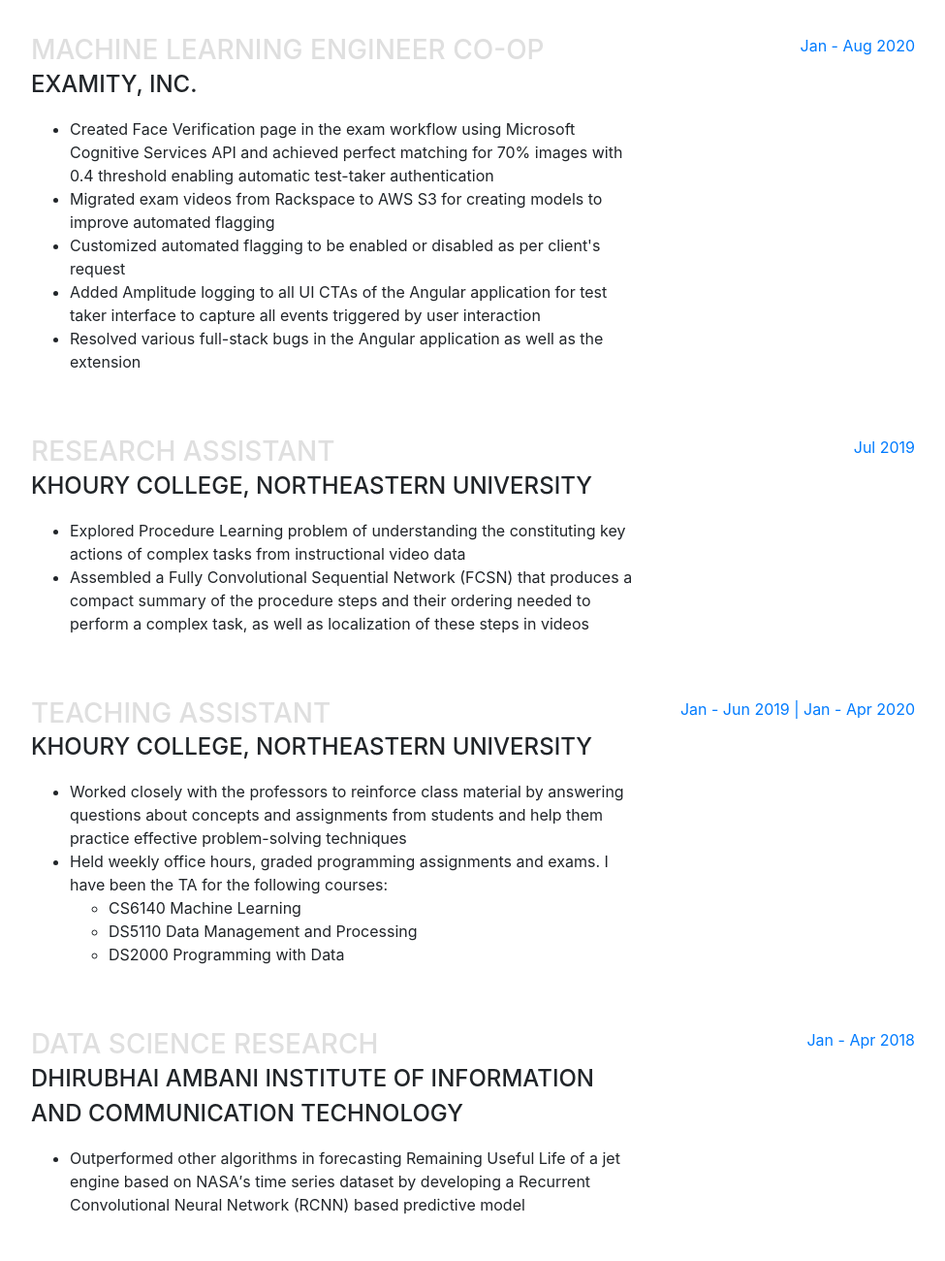
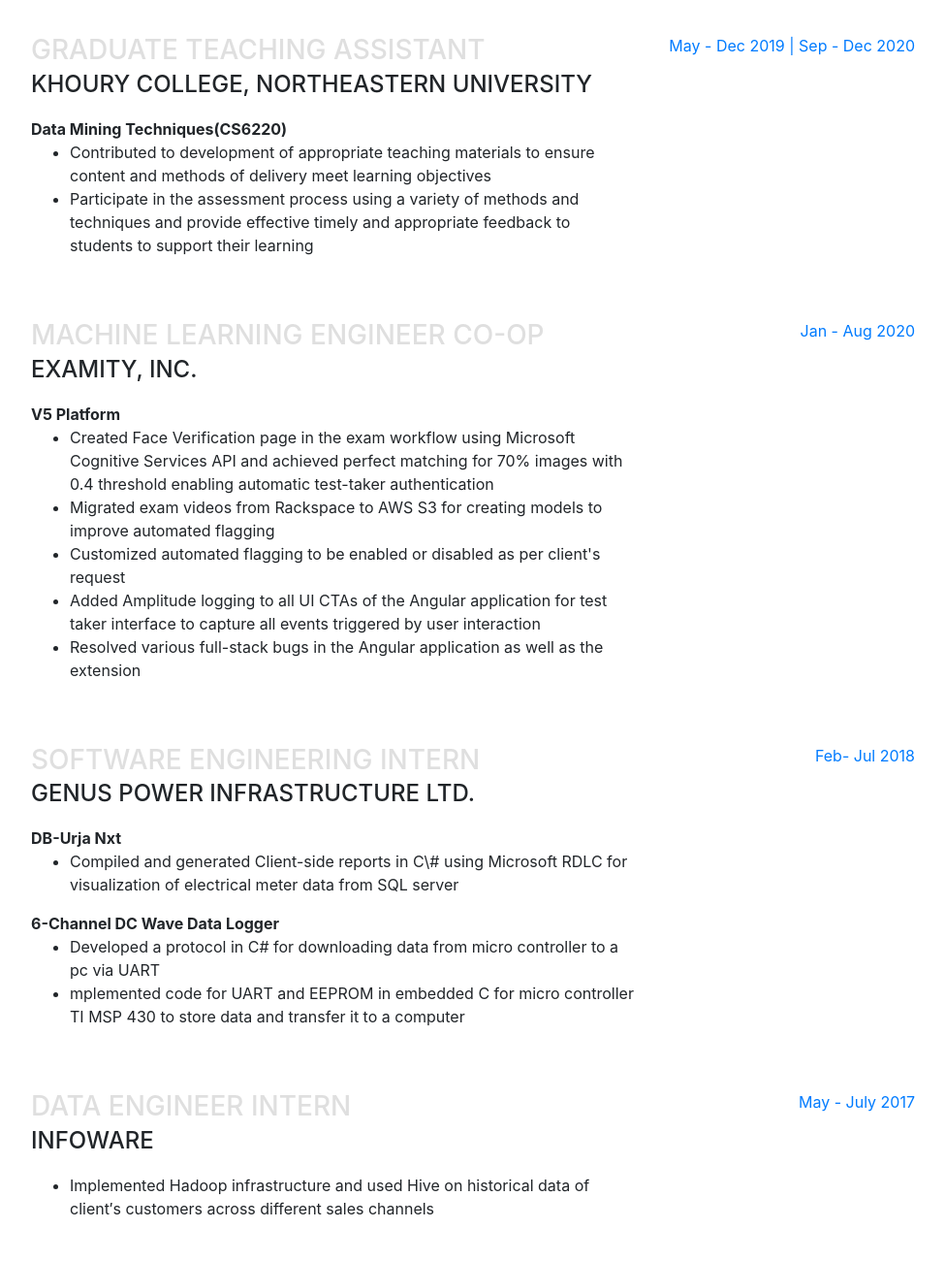
Before and after one commit to AyushPBhandari/AyushPBhandari.github.io, a website with bundled scripts: page index.html in a window 1280 px wide. Shown: the part 900-2200 px from the top of the page at 97% size, without its empty margins (288-1263 px from the left). Built offline with nearby package versions, Linux system fonts and the light colour scheme; a web font is replaced by a local one.

Commit message:
Updated Work Ex

```diff
--- a/index.html
+++ b/index.html
@@ -70,7 +70,7 @@
         <div class="subheading mb-5">Boston, MA · <a href="tel:+19788768300">(978) 876-8300</a> ·
           <a href="mailto:bhandari.ay@northeastern.edu">bhandari.ay@northeastern.edu</a>
         </div>
-        <p class="lead mb-5">I am an aspiring Data Scientist with a graduate degree from Northeastern University.</p>
+        <p class="lead mb-5">I am an aspiring Data Scientist with a graduate degree in Data Science from Northeastern University.</p>
         <div class="social-icons">
           <a href="https://www.linkedin.com/in/bhandariay/">
             <i class="fab fa-linkedin-in"></i>
@@ -99,8 +99,27 @@
 
         <div class="resume-item d-flex flex-column flex-md-row justify-content-between mb-5">
           <div class="resume-content">
+            <h3 class="mb-0">Graduate Teaching Assistant</h3>
+            <div class="subheading mb-3">Khoury College, Northeastern University</div>
+            <d0>
+              <dt>Data Mining Techniques(CS6220)</dt>
+                <ul>
+                  <li>Contributed to development of appropriate teaching materials to ensure content and methods of delivery meet learning objectives</li>
+                  <li>Participate in the assessment process using a variety of methods and techniques and provide effective timely and appropriate feedback to students to support their learning</li>
+                </ul>
+            </d0>
+          </div>
+          <div class="resume-date text-md-right">
+            <span class="text-primary">May - Dec 2019 | Sep - Dec 2020</span>
+          </div>
+        </div>
+
+        <div class="resume-item d-flex flex-column flex-md-row justify-content-between mb-5">
+          <div class="resume-content">
             <h3 class="mb-0">Machine Learning Engineer Co-op</h3>
             <div class="subheading mb-3">Examity, Inc.</div>
+            <d1>
+              <dt>V5 Platform</dt>
               <ul>
                 <li>Created Face Verification page in the exam workflow using Microsoft Cognitive Services API and achieved perfect matching for
                   70% images with 0.4 threshold enabling automatic test-taker authentication</li>
@@ -109,6 +128,7 @@
                 <li>Added Amplitude logging to all UI CTAs of the Angular application for test taker interface to capture all events triggered by user interaction</li>
                 <li>Resolved various full-stack bugs in the Angular application as well as the extension</li>
               </ul>
+            </d1>
             <p></p>
           </div>
           <div class="resume-date text-md-right">
@@ -118,48 +138,22 @@
 
         <div class="resume-item d-flex flex-column flex-md-row justify-content-between mb-5">
           <div class="resume-content">
-            <h3 class="mb-0">Research Assistant</h3>
-            <div class="subheading mb-3">Khoury College, Northeastern University</div>
+            <h3 class="mb-0">Software Engineering Intern</h3>
+            <div class="subheading mb-3">Genus Power Infrastructure Ltd.</div>
+            <d2>
+              <dt>DB-Urja Nxt</dt>
               <ul>
-              <li>Explored Procedure Learning problem of understanding the constituting key actions of complex tasks from instructional video data</li>
-              <li>Assembled a Fully Convolutional Sequential Network (FCSN) that produces a compact summary of the procedure steps and their ordering needed to perform a complex task, as well as localization of these steps in videos</li>
+                <li>Compiled and generated Client-side reports in C\# using Microsoft RDLC for visualization of electrical meter data from SQL server</li>
               </ul>
+              <dt>6-Channel DC Wave Data Logger</dt>
+              <ul>
+                <li>Developed a protocol in C# for downloading data from micro controller to a pc via UART </li>
+                <li>mplemented code for UART and EEPROM in embedded C for micro controller TI MSP 430 to store data and transfer it to a computer</li>
+              </ul>
+            </d2>
           </div>
           <div class="resume-date text-md-right">
-            <span class="text-primary">Jul 2019</span>
-          </div>
-        </div>
-
-        <div class="resume-item d-flex flex-column flex-md-row justify-content-between mb-5">
-          <div class="resume-content">
-            <h3 class="mb-0">Teaching Assistant</h3>
-            <div class="subheading mb-3">Khoury College, Northeastern University</div>
-            <ul>
-              <li>Worked closely with the professors to reinforce class material by answering questions about concepts and assignments from students and help them practice effective problem-solving techniques</li>
-              <li>Held weekly office hours, graded programming assignments and exams. I have been the TA for the following courses:
-                <ul>
-                  <li>CS6140 Machine Learning </li>
-                  <li>DS5110 Data Management and Processing </li>
-                  <li>DS2000 Programming with Data </li>
-                </ul>
-              </li>
-            </ul>
-          </div>
-          <div class="resume-date text-md-right">
-            <span class="text-primary">Jan - Jun 2019 | Jan - Apr 2020</span>
-          </div>
-        </div>
-
-        <div class="resume-item d-flex flex-column flex-md-row justify-content-between mb-5">
-          <div class="resume-content">
-            <h3 class="mb-0">Data Science Research</h3>
-            <div class="subheading mb-3">Dhirubhai Ambani Institute of Information and Communication Technology</div>
-            <ul>
-              <li>Outperformed other algorithms in forecasting Remaining Useful Life of a jet engine based on NASA′s time series dataset by developing a Recurrent Convolutional Neural Network (RCNN) based predictive model</li>
-            </ul>
-          </div>
-          <div class="resume-date text-md-right">
-            <span class="text-primary">Jan - Apr 2018</span>
+            <span class="text-primary">Feb- Jul 2018</span>
           </div>
         </div>
 
```
Lines whose indentation alone changed are shown as unchanged.
